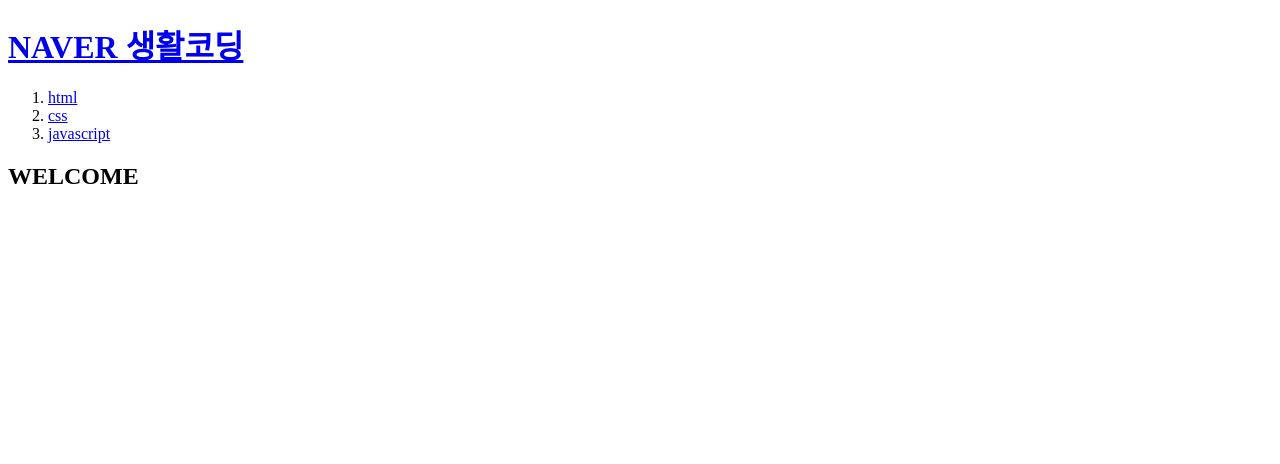
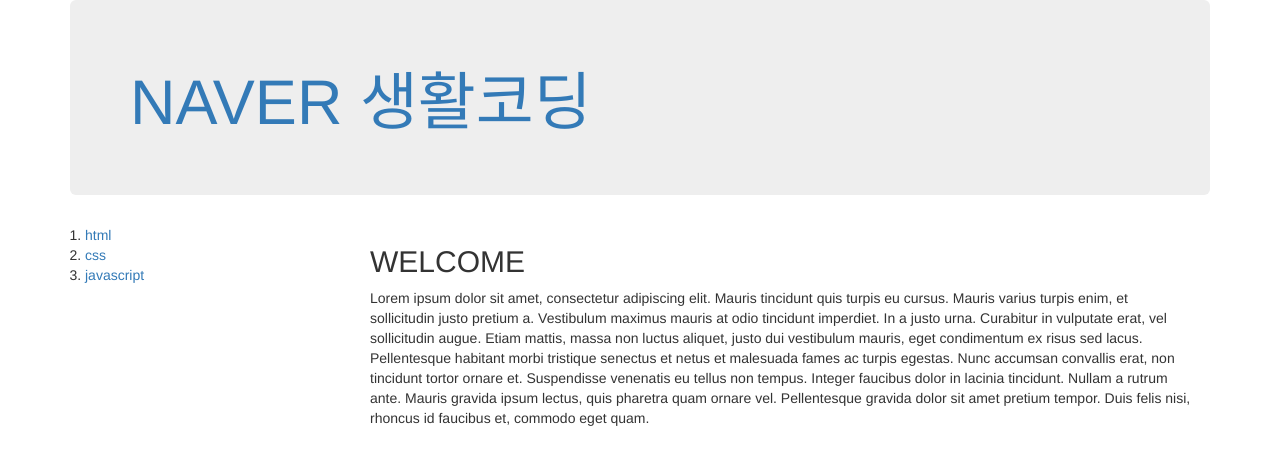
Before and after one commit to hwk-im/test, a plain HTML site: page coding/index.html in a window 1280 px wide. Drawn offline with nearby package versions, Linux system fonts and the light colour scheme.

Commit message:
부트스트랩 적용

```diff
--- a/coding/index.html
+++ b/coding/index.html
@@ -4,11 +4,19 @@
 		<title>생활코딩</title>
 		<meta charset="utf-8">
 		<meta name="author" content="going">
+        <!-- Latest compiled and minified CSS -->
+        <link rel="stylesheet" href="https://maxcdn.bootstrapcdn.com/bootstrap/3.3.7/css/bootstrap.min.css" integrity="sha384-BVYiiSIFeK1dGmJRAkycuHAHRg32OmUcww7on3RYdg4Va+PmSTsz/K68vbdEjh4u" crossorigin="anonymous">
+
+        <!-- Optional theme -->
+        <link rel="stylesheet" href="https://maxcdn.bootstrapcdn.com/bootstrap/3.3.7/css/bootstrap-theme.min.css" integrity="sha384-rHyoN1iRsVXV4nD0JutlnGaslCJuC7uwjduW9SVrLvRYooPp2bWYgmgJQIXwl/Sp" crossorigin="anonymous">
+
 	</head>
 
-	<body>
+	<body class="container">
+	    <div class="jumbotron">
 		<h1><a href="index.html">NAVER 생활코딩</a></h1>
-		<ol>
+		</div>
+		<ol class="col-md-3">
 		  <li>
 		  	<a href="1.html">html</a>
 		  </li>
@@ -18,7 +26,28 @@
 		  <li>
   		  	<a href="3.html">javascript</a></li>
 		</ol>
-		<h2>WELCOME</h2>
+		<div class="col-md-9">
+            <h2>WELCOME</h2>
+            Lorem ipsum dolor sit amet, consectetur adipiscing elit. Mauris tincidunt quis turpis eu cursus. Mauris varius turpis enim, et sollicitudin justo pretium a. Vestibulum maximus mauris at odio tincidunt imperdiet. In a justo urna. Curabitur in vulputate erat, vel sollicitudin augue. Etiam mattis, massa non luctus aliquet, justo dui vestibulum mauris, eget condimentum ex risus sed lacus. Pellentesque habitant morbi tristique senectus et netus et malesuada fames ac turpis egestas. Nunc accumsan convallis erat, non tincidunt tortor ornare et. Suspendisse venenatis eu tellus non tempus. Integer faucibus dolor in lacinia tincidunt. Nullam a rutrum ante. Mauris gravida ipsum lectus, quis pharetra quam ornare vel. Pellentesque gravida dolor sit amet pretium tempor. Duis felis nisi, rhoncus id faucibus et, commodo eget quam.
+        </div>
+
+
+		<!--Start of Tawk.to Script-->
+        <script type="text/javascript">
+        var Tawk_API=Tawk_API||{}, Tawk_LoadStart=new Date();
+        (function(){
+        var s1=document.createElement("script"),s0=document.getElementsByTagName("script")[0];
+        s1.async=true;
+        s1.src='https://embed.tawk.to/57b814fc416c00672f5accab/default';
+        s1.charset='UTF-8';
+        s1.setAttribute('crossorigin','*');
+        s0.parentNode.insertBefore(s1,s0);
+        })();
+        </script>
+        <!--End of Tawk.to Script-->
+
+        <!-- Latest compiled and minified JavaScript -->
+        <script src="https://maxcdn.bootstrapcdn.com/bootstrap/3.3.7/js/bootstrap.min.js" integrity="sha384-Tc5IQib027qvyjSMfHjOMaLkfuWVxZxUPnCJA7l2mCWNIpG9mGCD8wGNIcPD7Txa" crossorigin="anonymous"></script>
 
 	</body>
 </html>
```
Also changed, not shown: coding/3.html (+3 -4 lines), coding/css/1.html (added, +18 -0 lines), coding/css/2.html (added, +14 -0 lines).
